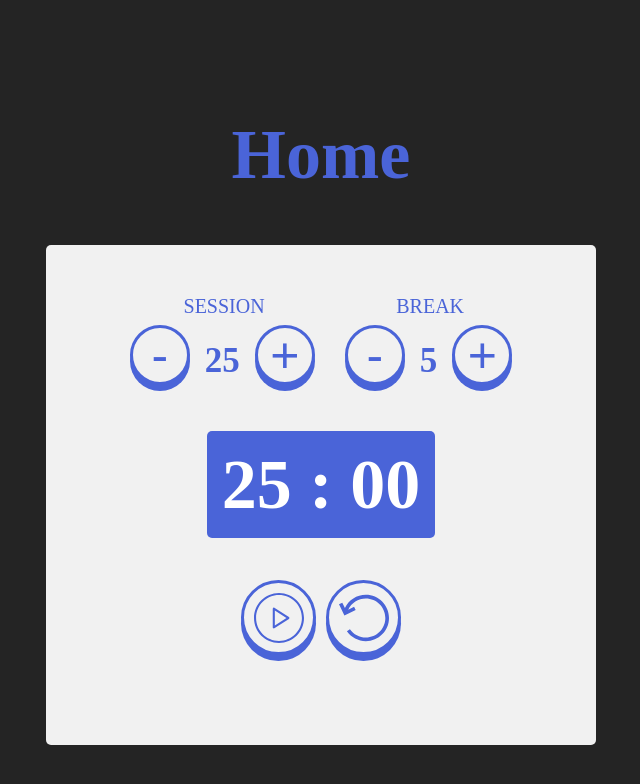
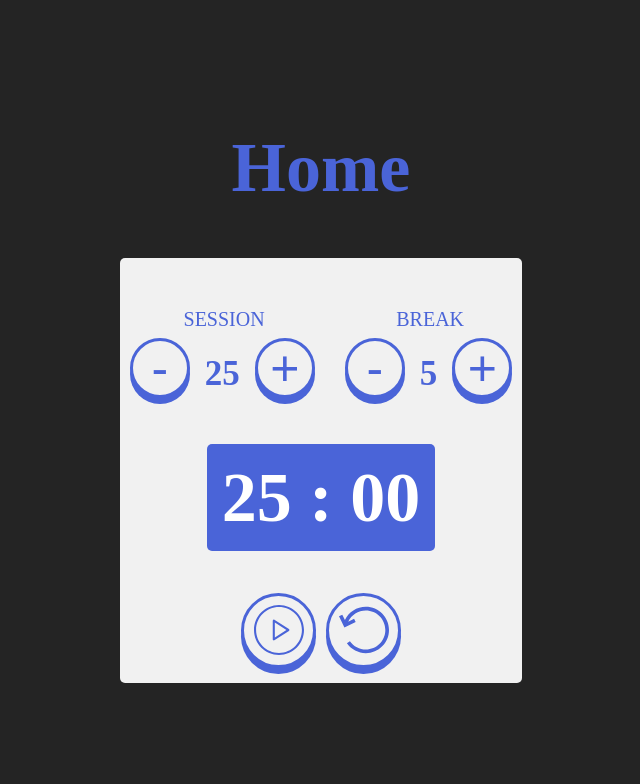
Before and after one commit to Alik64/workoutApp, a React (Create React App) app: page / in a window 1280 px wide. Shown: the top 784 px of the page, without its empty margins (319-959 px from the left). Built offline with nearby package versions, Linux system fonts and the light colour scheme.

Commit message:
Refactoring Random.js

```diff
--- a/src/Components/Chrono/Pomodoro.css
+++ b/src/Components/Chrono/Pomodoro.css
@@ -1,9 +1,8 @@
 .container-chrono {
-  margin-top: 50px;
+  margin: 50px 0;
   background: #f1f1f1;
   padding: 10px;
-  min-width: 550px;
-  min-height: 500px;
+  min-width: 350px;
   border-radius: 5px;
 }
 
--- a/src/Pages/Random.js
+++ b/src/Pages/Random.js
@@ -22,10 +22,15 @@ export default function Random() {
           <li key={index}>{exo}</li>
         ))}
       </ul>
+      <hr />
+      <a href="https://www.radiorecord.ru/station/workout" target="_blank">
+        Best music for workout 😉
+      </a>
+      <hr />
       {workout.timer === "timer" ? (
-        <Timer session={0} />
+        <Timer />
       ) : (
-        <CountDown session={10} />
+        <CountDown session={workout.time} />
       )}
     </div>
   ));
```
